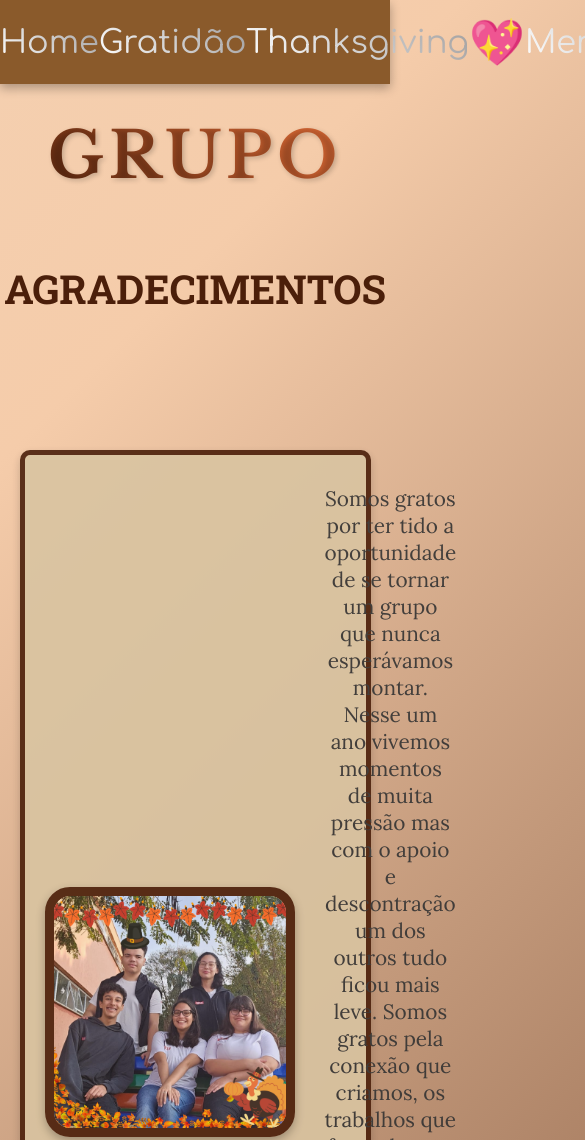
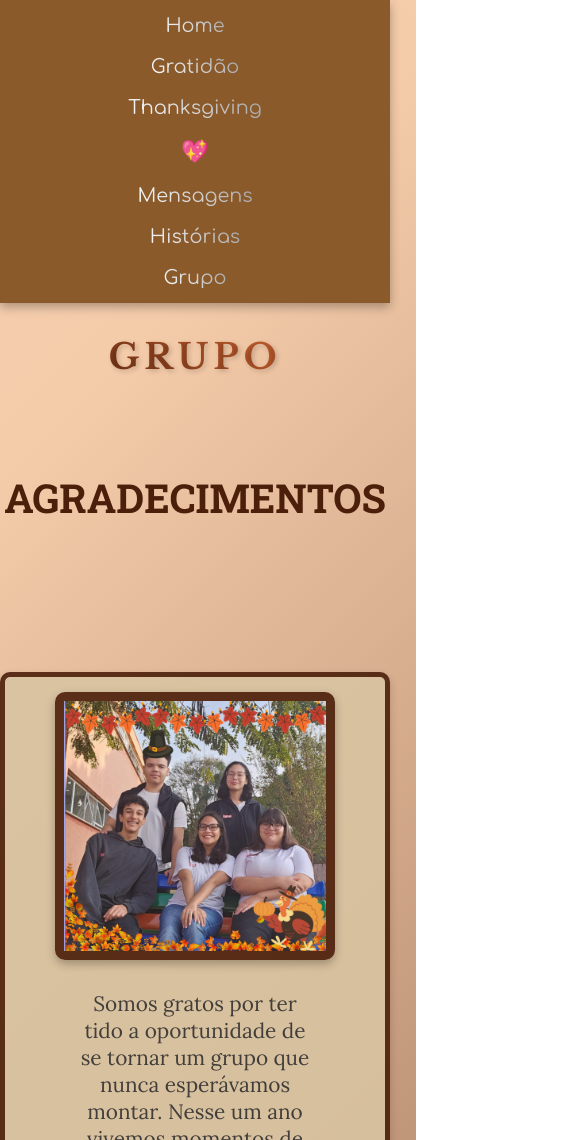
Before and after one commit to JuanMOLopes/projeto-thanksgiving-day, a plain HTML site: page frontend/src/pages/grupo.html in a window 390 px wide. Shown: the top 1140 px of the page, 585 px wide, since content can reach past the window. Drawn offline with nearby package versions, Linux system fonts and the light colour scheme.

Commit message:
Responsive

```diff
--- a/frontend/src/css/style.css
+++ b/frontend/src/css/style.css
@@ -252,3 +252,86 @@ footer {
     background-position: 0% 100%;
   }
 }
+
+
+@media (max-width: 720px) {
+  h1 {
+    font-size: 2.2rem;
+  }
+
+  h2 {
+    font-size: 1.6rem;
+  }
+
+  .links {
+    background-color: #8a5a2b;
+    height: auto;
+    padding: 15px;
+    box-shadow: 0 4px 10px rgba(0, 0, 0, 0.3);
+  }
+
+  .links h2 {
+    font-size: 1.4rem;
+  }
+
+  .links a {
+    font-size: 1.2rem;
+  }
+
+  .row, .row-reverse, .column {
+    flex-direction: column;
+    align-items: center;
+    gap: 20px;
+  }
+
+  .gallery img, .container1 img, .container2 img {
+    width: 90%;
+    height: auto;
+    border-radius: 10px;
+  }
+
+  .parallax {
+    height: 40vh;
+    background-position: center;
+    background-size: cover;
+  }
+
+  .container1, .container2 {
+    margin: 10px;
+    padding: 15px;
+  }
+
+  .container2 {
+    width: 100%;
+    padding: 15px;
+    margin-top: 3rem;
+  }
+
+  .container2 img {
+    width: 80%;
+    height: auto;
+  }
+
+  .form-mensagem input {
+    width: 100%;
+    padding: 10px;
+    font-size: 1rem;
+  }
+
+  button {
+    font-size: 1.2rem;
+    padding: 8px 15px;
+  }
+
+  footer {
+    width: 100%;
+    height: auto;
+    padding: 10px;
+    font-size: 1.2rem;
+    box-shadow: 0 2px 8px rgba(14, 9, 9, 0.2);
+  }
+
+  #peru {
+    font-size: 6rem;
+  }
+}
```
